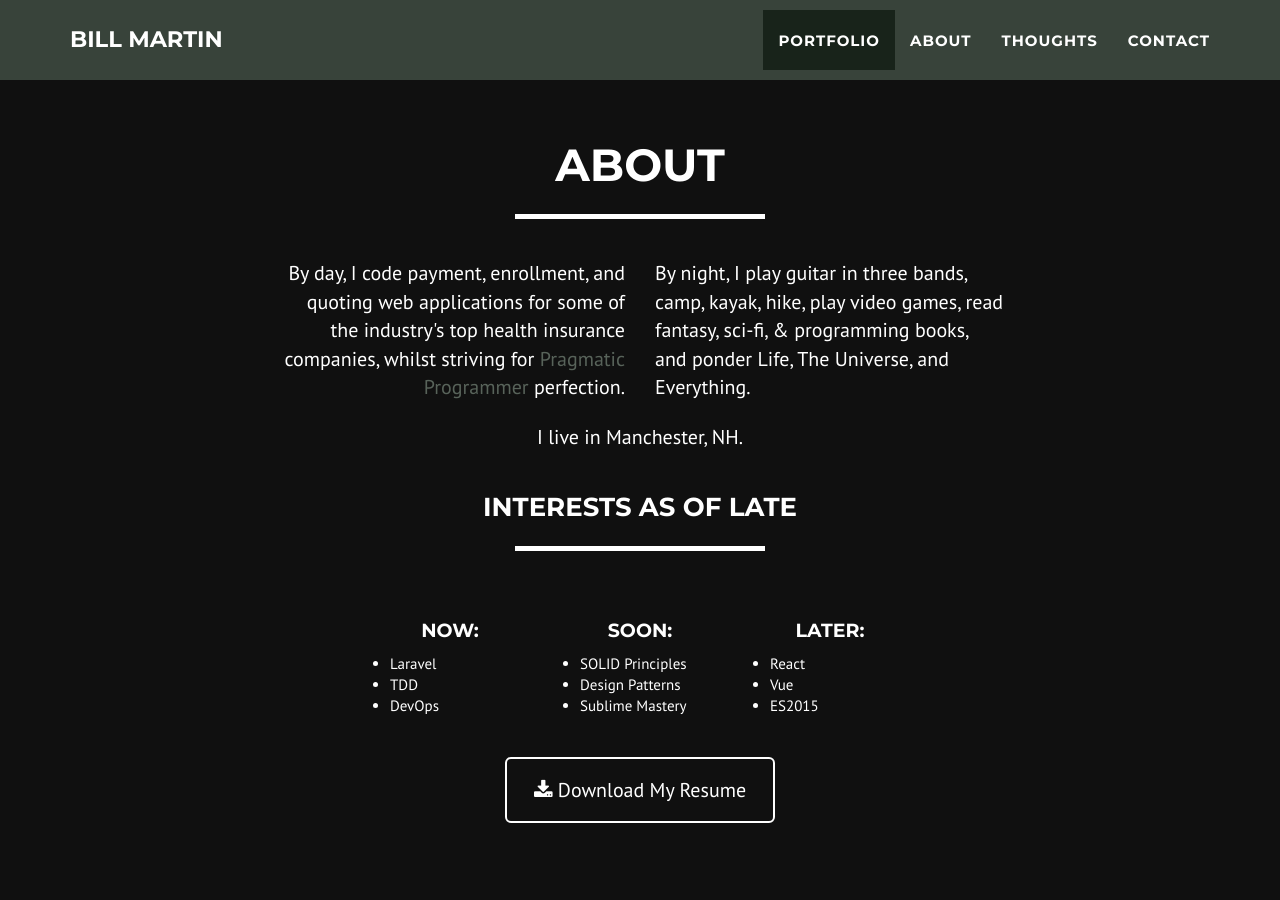
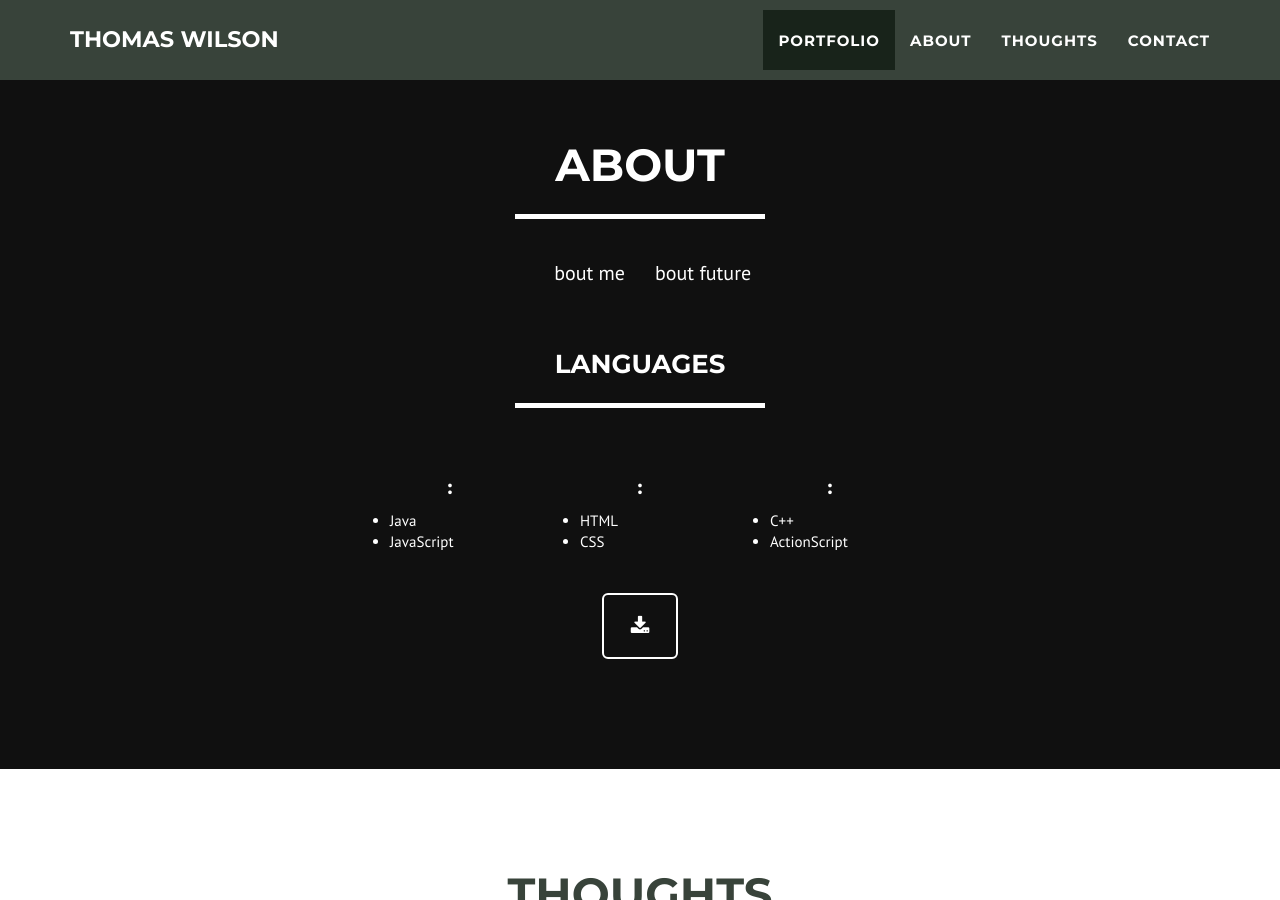
Before and after one commit to TomNWilson/TomNWilson.github.io, a Jekyll site: the page built from index.html, in a window 1280 px wide and 900 px high, scrolled down 1061 px. Built offline with Jekyll 4.4.1, drawn with Linux system fonts in a browser that asks for light colours; some of the changed text lies outside the part shown.

Commit message:
Update _config.yml

```diff
--- a/_config.yml
+++ b/_config.yml
@@ -1,40 +1,30 @@
 # Site settings
-title: Bill Martin
-email: bill@billmartin.io
-url: http://billmartin.io
-description: "Full-Stack Web Developer, Musician, and Book Enthusiast."
-meta_author: Bill Martin
+title: Thomas Wilson
+email: twils1@ocdsb.ca
+url: https://tomnwilson.github.io./
+description: "Ye"
+meta_author: Thomas Wilson
 
 about:
   header: About
   content:
-      left: By day, I code payment, enrollment, and quoting web applications for some of the industry's top health insurance companies, whilst striving for <a href="http://blog.codinghorror.com/a-pragmatic-quick-reference/" target="_new">Pragmatic Programmer</a> perfection.
-      right: By night, I play guitar in three bands, camp, kayak, hike, play video games, read fantasy, sci-fi, & programming books, and ponder Life, The Universe, and Everything.
-      bottom: I live in Manchester, NH.
+      left: bout me
+      right: bout future
   interests:
-    header: Interests as of Late
+    header: Languages
     content:
       left:
-        header: Now
         list:
-          - item: Laravel
-          - item: TDD
-          - item: DevOps
+          - item: Java
+          - item: JavaScript
       center:
-        header: Soon
         list:
-          - item: SOLID Principles
-          - item: Design Patterns
-          - item: Sublime Mastery
+          - item: HTML
+          - item: CSS
       right:
-        header: Later
         list:
-          - item: React
-          - item: Vue
-          - item: ES2015
-  button:
-    text: Download My Resume
-    href: /resume/bill-martin-resume.pdf
+          - item: C++
+          - item: ActionScript
 
 # Google webmaster tools
 google_verify:
@@ -92,34 +82,7 @@ portfolio:
 # Footer settings
 footer:
   location-header: Location
-  location: Manchester, NH
-  copyright: Bill Martin. All Rights Reserved.
-  social: My Other Whereabouts
-  new-thoughts: New Thoughts
-
-# Social networks usernames (many more available: google-plus, flickr, dribbble, pinterest, instagram, tumblr, linkedin, etc. search them in main.css)
-social:
-  - title: github
-    tooltip: "Github: Code I am writing"
-    url: https://github.com/bill-c-martin
-  - title: linkedin
-    tooltip: "Linkedin: Places I've worked"
-    url: https://www.linkedin.com/in/billmartin9
-  - title: codeschool
-    tooltip: "Codeschool: Skills I am learning"
-    url: https://www.codeschool.com/users/90602
-  - title: laracasts
-    tooltip: "Laracasts: Skills I am learning"
-    url: https://laracasts.com/@wcmarti2
-  - title: stack-overflow
-    tooltip: "Stack Overflow: Solutions I've been exchanging"
-    url: http://stackoverflow.com/users/5743565/bill-martin
-  - title: goodreads
-    tooltip: "Goodreads: Books I've been reading"
-    url: http://www.goodreads.com/billmartin
-  - title: rss
-    tooltip: Subscribe to RSS feed
-    url: /feed.xml
+  location: Ottawa, ON
 
 # Credits content
 credits: '<a href="https://github.com/bill-c-martin/bill-c-martin.github.io">Fork my portfolio on github</a>'
```
